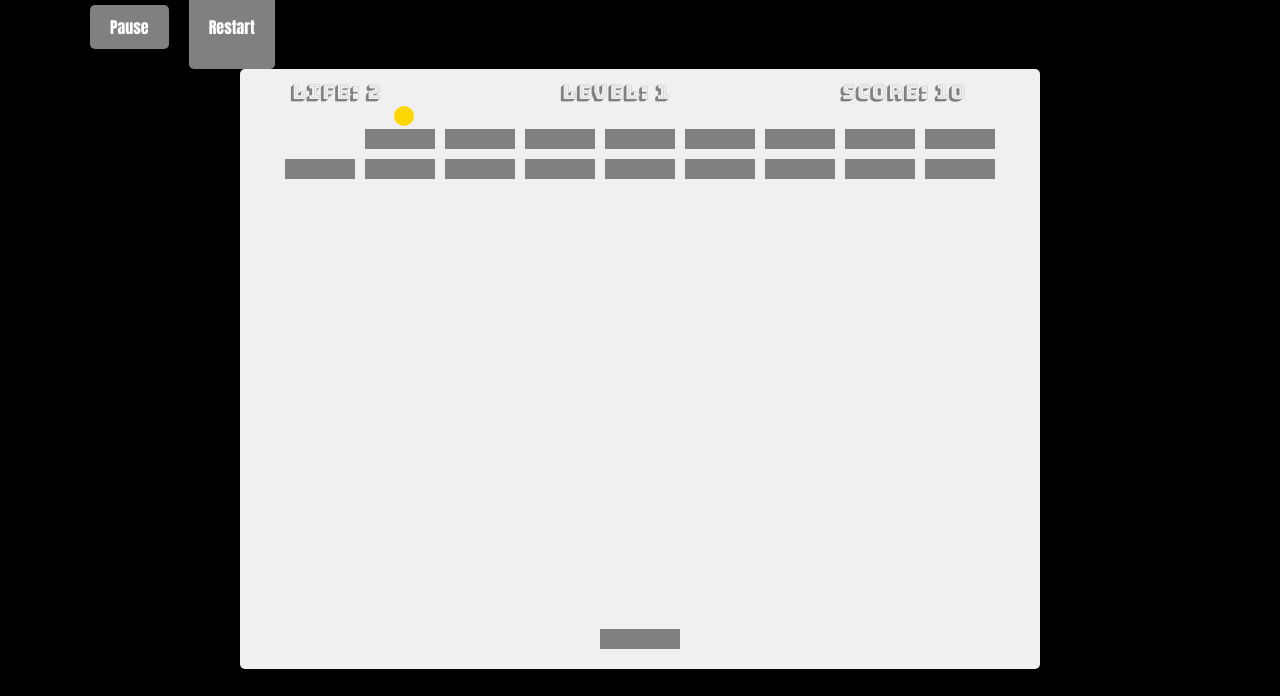
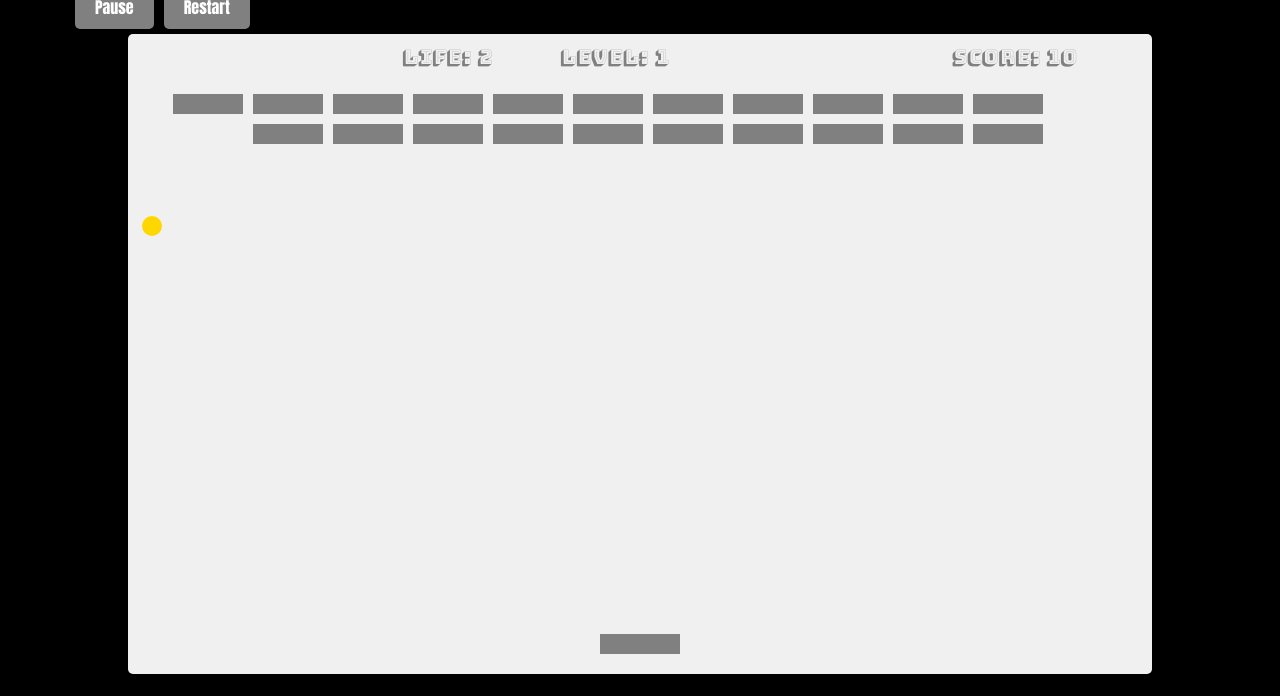
Before and after one commit to sunshine274/MS2-breakout_game, a plain HTML site: page game.html in a window 1280 px wide. Shown: the part 104-800 px from the top of the page. Drawn offline with nearby package versions, Linux system fonts and the light colour scheme.

Commit message:
modified restart button, renamed variable names of LIFE,LEVEL AND SCORE to currLife, currLevel and currScore

```diff
--- a/game.html
+++ b/game.html
@@ -30,10 +30,9 @@
       <button id="close-btn" class="close-btn">Close</button>
     </div>
 
-    <div class="container">
-      <div class="row">
+<div class="container">
+<div class="row">
         <button
-          type="button"
           class="btn btn-light"
           id="pause-btn"
         >
@@ -41,7 +40,6 @@
         </button>
 
         <button
-          type="button"
           class="btn btn-light"
           id="restart-btn"
         >
@@ -49,9 +47,11 @@
         </button>
 
       </div>
-    </div>
+</div>
 
-    <canvas id="canvas" width="800" height="600"></canvas>
+
+
+    <canvas id="canvas"></canvas>
 
     <div class="modal fade" tabindex="-1" role="dialog" id="modal-win">
       <div class="modal-dialog" role="document">
--- a/script.js
+++ b/script.js
@@ -4,20 +4,23 @@ const rulesBtn = document.getElementById("rules-btn");
 const closeBtn = document.getElementById("close-btn");
 const rules = document.getElementById("rules");
 const canvas = document.getElementById("canvas");
+const CANVASWIDTH = window.innerWidth * 0.8;
+canvas.width = CANVASWIDTH;
+canvas.height = window.innerHeight * 0.8;
 const ctx = canvas.getContext("2d");
 const paddleWidth = 80;
 const paddleHeight = 20;
+const MAXLEVEL = 3;
 
-let LEVEL = 1;
-let MAXLEVEL = 3;
-let score = 0;
-let LIFE = 3;
+let currLevel = 1;
+let currScore = 0;
+let currLife = 3;
 let paused = false;
 let GAMEOVER = false;
 let bricks = [];
 
 let brickRowCount = 2;
-let brickColumnCount = 9;
+let brickColumnCount = CANVASWIDTH * 0.8 / 80;
 
 // Create ball properties
 const ball = {
@@ -90,18 +93,18 @@ function drawPaddle() {
 // Draw score on canvas
 function drawScore() {
   ctx.font = "20px 'Bungee Shade'";
-  ctx.fillText(`Score: ${score}`, canvas.width - 200, 30);
+  ctx.fillText(`Score: ${currScore}`, canvas.width - 200, 30);
 }
 
 // Draw Life on canvas
 function drawLife() {
   ctx.font = "20px 'Bungee Shade'";
-  ctx.fillText(`Life: ${LIFE}`, canvas.width - 750, 30);
+  ctx.fillText(`Life: ${currLife}`, canvas.width - 750, 30);
 }
 
 function drawLevel(){
     ctx.font ="20px 'Bungee Shade'";
-    ctx.fillText(`Level: ${LEVEL}`, canvas.width/2 - 80, 30);
+    ctx.fillText(`Level: ${currLevel}`, canvas.width/2 - 80, 30);
 }
 // Draw bricks on canvas
 function drawBricks() {
@@ -183,11 +186,11 @@ function moveBall() {
   });
   // Hit bottom wall - lose a life
   if (ball.y + ball.size >= canvas.height) {
-       LIFE--;
-    if (LIFE >= 1) {
+       currLife--;
+    if (currLife >= 1) {
       loseLife.play();
       showAllBricks();
-      score = 0;
+      currScore = 0;
       resetBall();
       GAMEOVER = false;
     } else {
@@ -199,9 +202,9 @@ function moveBall() {
 
 // Increase score
 function increaseScore() {
-  score += 10;
+  currScore += 10;
 
-  if (score % (brickColumnCount * brickColumnCount) === 0) {
+  if (currScore % (brickColumnCount * brickColumnCount) === 0) {
     showAllBricks();
   }
 }
@@ -222,7 +225,6 @@ function resetBall() {
 }
 
 $('#pause-btn').click(function(){
-
   if (!paused) {
     paused = true;
     document.getElementById("pause-btn").innerHTML = "Start";
@@ -231,6 +233,14 @@ $('#pause-btn').click(function(){
     document.getElementById("pause-btn").innerHTML = "Pause";
   }
 
+});
+
+$('#restart-btn').click(function(){
+    currLevel = 1;
+    currScore = 0;
+    currLife = 3;
+    showAllBricks();
+    resetBall();
 });
 
 
@@ -291,7 +301,7 @@ closeBtn.addEventListener("click", () => rules.classList.remove("show"));
 // level up
 function levelUp() {
 
-  if( LEVEL === MAXLEVEL){
+  if( currLevel === MAXLEVEL){
       showYouWin();
       return;
   }
@@ -300,7 +310,7 @@ showAllBricks();
 brickRowCount += 2;
     ball.speed += 1;
     resetBall();
-    LEVEL++;
+    currLevel++;
 
 
   }
@@ -326,7 +336,7 @@ function showYouLose() {
 }
 
 function gameOver() {
-  if (LIFE <= 0) {
+  if (currLife <= 0) {
     showYouLose();
     GAMEOVER = true;
   }
--- a/style.css
+++ b/style.css
@@ -25,10 +25,6 @@ h1 {
   color: #fff;
 }
 
-button#pause-btn {
-  margin: 20px;
-}
-
 canvas {
   background: #f0f0f0;
   display: block;
@@ -42,6 +38,7 @@ canvas {
   background: gray;
   color: #fff;
   border-radius: 5px;
+  margin: 5px;
 }
 
 .btn:focus {
```
